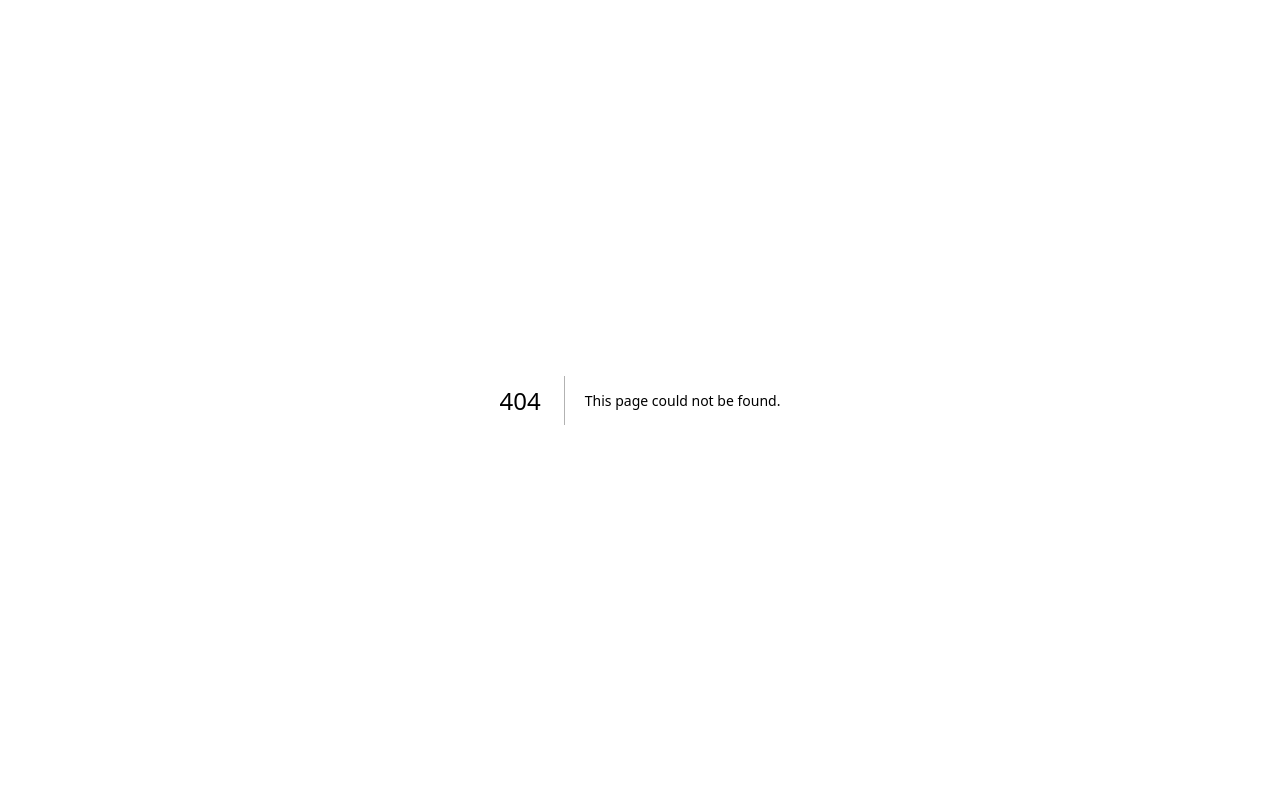
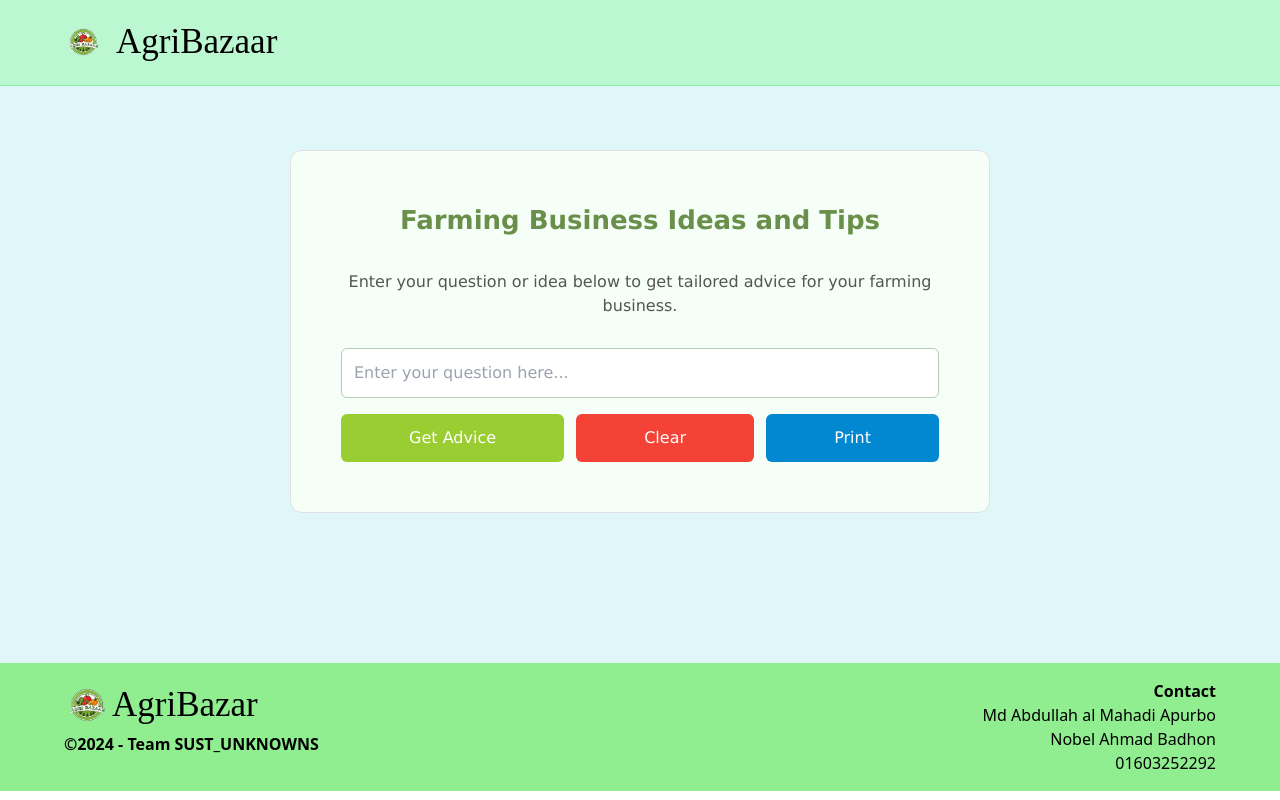
Before and after one commit to md-abdullah-92/copy, a Next.js app: page /chatbot-farmer in a window 1280 px wide. Before the commit this address had no page. Built offline with nearby package versions, Linux system fonts and the light colour scheme.

Commit message:
Changes to be committed: 	modified:   package-lock.json 	modified:   package.json 	modified:   src/components/Chat.tsx 	modified:   src/pages/api/chat.ts 	new file:   src/pages/chatbot-farmer.tsx

```diff
--- a/package.json
+++ b/package.json
@@ -51,7 +51,7 @@
     "next": "^14.2.5",
     "next-connect": "^1.0.0",
     "next-videos": "^1.4.1",
-    "openai": "^4.52.7",
+    "openai": "^4.58.1",
     "p5-export": "^1.0.0",
     "postcss-flexbugs-fixes": "^5.0.2",
     "postcss-preset-env": "^9.6.0",
@@ -62,6 +62,7 @@
     "react-arts": "^0.0.3",
     "react-dom": "^18.3.1",
     "react-dom-confetti": "^0.2.0",
+    "react-media-recorder": "^1.7.1",
     "react-p5": "^1.4.1",
     "react-router-dom": "^6.26.0",
     "react-scroll": "^1.9.0",
--- a/src/components/Chat.tsx
+++ b/src/components/Chat.tsx
@@ -1,57 +1,44 @@
-import React, { useState } from 'react';
+// components/Chat.tsx
 
-interface Message {
-  sender: string;
-  content: string;
-  timestamp: Date;
-}
+import { useState, FormEvent } from 'react';
+import axios from 'axios';
 
-export default function Chat({ buyerName, farmerName }: { buyerName: string; farmerName: string }) {
-  const [messages, setMessages] = useState<Message[]>([]);
-  const [newMessage, setNewMessage] = useState<string>('');
+const Chat = () => {
+  const [message, setMessage] = useState<string>('');
+  const [response, setResponse] = useState<string>('');
+  const [loading, setLoading] = useState<boolean>(false);
 
-  const handleSendMessage = () => {
-    if (newMessage.trim() === '') return;
+  const handleSubmit = async (e: FormEvent) => {
+    e.preventDefault();
+    setLoading(true);
 
-    const message: Message = {
-      sender: 'Buyer', // This could be dynamic depending on the logged-in user
-      content: newMessage,
-      timestamp: new Date(),
-    };
-
-    setMessages([...messages, message]);
-    setNewMessage('');
+    try {
+      const res = await axios.post('/api/chat', { message });
+      setResponse(res.data.choices?.[0]?.message.content || 'No response');
+    } catch (error) {
+      console.error('Error fetching response:', error);
+      setResponse('An error occurred. Please try again.');
+    } finally {
+      setLoading(false);
+    }
   };
 
   return (
-    <div className="max-w-3xl mx-auto bg-white rounded-lg shadow-md p-4 flex flex-col h-[70vh]">
-      <div className="flex-1 overflow-y-auto mb-4">
-        {messages.map((msg, index) => (
-          <div key={index} className={`flex ${msg.sender === 'Buyer' ? 'justify-end' : 'justify-start'}`}>
-            <div className={`p-2 rounded-lg ${msg.sender === 'Buyer' ? 'bg-green-500 text-white' : 'bg-gray-200 text-gray-900'} max-w-xs`}>
-              <p className="text-sm">{msg.content}</p>
-              <span className="text-xs text-gray-400">
-                {msg.timestamp.toLocaleTimeString([], { hour: '2-digit', minute: '2-digit' })}
-              </span>
-            </div>
-          </div>
-        ))}
-      </div>
-      <div className="flex">
+    <div>
+      <form onSubmit={handleSubmit}>
         <input
           type="text"
-          value={newMessage}
-          onChange={(e) => setNewMessage(e.target.value)}
-          placeholder="Type your message..."
-          className="flex-1 border border-gray-300 rounded-l-lg px-4 py-2 focus:outline-none"
+          value={message}
+          onChange={(e) => setMessage(e.target.value)}
+          placeholder="Ask ChatGPT something..."
         />
-        <button
-          onClick={handleSendMessage}
-          className="bg-green-600 text-white px-4 py-2 rounded-r-lg hover:bg-green-700 transition-colors"
-        >
-          Send
+        <button type="submit" disabled={loading}>
+          {loading ? 'Loading...' : 'Send'}
         </button>
-      </div>
+      </form>
+      {response && <p>Response: {response}</p>}
     </div>
   );
-}
+};
+
+export default Chat;
--- a/src/pages/api/chat.ts
+++ b/src/pages/api/chat.ts
@@ -1,34 +1,67 @@
-import { Message } from '../../types';
+// pages/api/openai.ts
 import type { NextApiRequest, NextApiResponse } from 'next';
 
-import axios from 'axios';
-export default async function handler(
-  req: NextApiRequest,
-  res: NextApiResponse<String>
-) {
-  const method = req.method;
-  switch (method) {
-    case 'POST':
-      let { messages,profile } = req.body as {
-        messages: Message[];
-        profile: any;
-      };
-      let initPersonaMessage = {
-        role : 'system',
-        content : `You are talking to a kid name ${profile.name} age ${profile.age} and gender is ${profile.gender}. So please reponse with the user in mind. And explain him/her the concept in a simple way.`,
-      }
-      messages.unshift(initPersonaMessage);
-      const resBody = {
-        messages: messages,
-        model: 'gpt-3.5-turbo',
-      };
-      const botUrl = process.env.BOT_SERVICE_BASEURL+'/api/bot/complete';
-      const axiosRes = await axios.post(botUrl, resBody);
-      const botResponse = axiosRes.data;
-      console.log({ botResponse });
-      return res.status(200).json(botResponse);
-    default:
-      res.status(405).end();
-      break;
+interface OpenAIResponse {
+  choices: {
+    message: {
+      content: string;
+    };
+  }[];
+}
+
+interface ErrorResponse {
+  error: string;
+}
+
+type Data = OpenAIResponse | ErrorResponse;
+
+const handler = async (req: NextApiRequest, res: NextApiResponse<Data>) => {
+  if (req.method !== 'POST') {
+    res.setHeader('Allow', ['POST']);
+    return res.status(405).end(`Method ${req.method} Not Allowed`);
   }
-}
+
+  const { prompt } = req.body;
+
+  if (!prompt) {
+    return res.status(400).json({ error: 'Prompt is required' });
+  }
+
+  //const endpoint = process.env.AZURE_OPENAI_ENDPOINT;
+  const apiKey = '94c9226d60eb4132b443df26a6072ac9';
+
+  if (!apiKey) {
+    return res.status(500).json({ error: 'Azure OpenAI endpoint or API key is not configured' });
+  }
+
+  try {
+    const response = await fetch(`https://agribazaar.openai.azure.com/openai/deployments/gpt-35-turbo/chat/completions?api-version=2023-03-15-preview`, {
+      method: 'POST',
+      headers: {
+        'Content-Type': 'application/json',
+        'api-key': apiKey,
+      },
+      body: JSON.stringify({
+        messages: [
+          {
+            role: 'user',
+            content: prompt,
+          },
+        ],
+
+      }),
+    });
+
+    if (!response.ok) {
+      const errorText = await response.text();
+      throw new Error(`Error: ${response.status} - ${errorText}`);
+    }
+
+    const data: OpenAIResponse = await response.json();
+    res.status(200).json(data);
+  } catch (error: any) {
+    res.status(500).json({ error: error.message });
+  }
+};
+
+export default handler;
--- /dev/null
+++ b/src/pages/chatbot-farmer.tsx
@@ -0,0 +1,157 @@
+// pages/index.tsx
+import { useState, FormEvent } from 'react';
+import Head from 'next/head';
+import Layout from '../components/Layout/Layout';
+
+const GetFarmingAdvice = () => {
+  const [input, setInput] = useState<string>('');
+  const [response, setResponse] = useState<string | null>(null);
+
+  const handleSubmit = async (event: FormEvent<HTMLFormElement>) => {
+    event.preventDefault();
+
+    try {
+      const res = await fetch('/api/chat', {
+        method: 'POST',
+        headers: {
+          'Content-Type': 'application/json',
+        },
+        body: JSON.stringify({ prompt: input }),
+      });
+
+      const data = await res.json();
+
+      if (res.ok) {
+        setResponse(data.choices[0]?.message?.content || 'No response');
+      } else {
+        setResponse(data.error || 'An error occurred');
+      }
+    } catch (error) {
+      setResponse('Failed to fetch response from the server.');
+    }
+  };
+
+  const handleClear = () => {
+    setResponse(null);
+    setInput('');
+  };
+
+  const handlePrint = () => {
+    if (response) {
+      const printWindow = window.open('', '_blank');
+      printWindow?.document.write(`<pre>${response}</pre>`);
+      printWindow?.document.close();
+      printWindow?.print();
+    }
+  };
+
+  return (
+    <>
+      <Head>
+        <title>Farming Business Ideas and Tips</title>
+        <meta name="description" content="Get tailored advice for your farming business." />
+      </Head>
+      <Layout>
+        <div style={{ backgroundColor: '#e0f7fa',paddingBottom :'150px',paddingTop:'150px' }}>
+          <div style={{ padding: '50px', maxWidth: '700px', margin: '0 auto', fontFamily: 'Verdana, sans-serif', color: '#333', backgroundColor: '#f5fff7', borderRadius: '12px', border: '1px solid #e0e0e0' }}>
+            <h1 style={{ textAlign: 'center', fontSize: '26px', fontWeight: 'bold', marginBottom: '30px', color: '#6a8f4a' }}>
+              Farming Business Ideas and Tips
+            </h1>
+            <p style={{ textAlign: 'center', marginBottom: '30px', fontSize: '16px', color: '#555' }}>
+              Enter your question or idea below to get tailored advice for your farming business.
+            </p>
+            <form onSubmit={handleSubmit} style={{ display: 'flex', flexDirection: 'column', gap: '16px' }}>
+              <input
+                type="text"
+                value={input}
+                onChange={(e) => setInput(e.target.value)}
+                placeholder="Enter your question here..."
+                style={{
+                  padding: '12px',
+                  fontSize: '16px',
+                  borderRadius: '6px',
+                  border: '1px solid #b5cbb7',
+                  outline: 'none',
+                }}
+              />
+              <div style={{ display: 'flex', gap: '12px' }}>
+                <button
+                  type="submit"
+                  style={{
+                    padding: '12px',
+                    fontSize: '16px',
+                    borderRadius: '6px',
+                    border: 'none',
+                    backgroundColor: '#9acd32',
+                    color: '#fff',
+                    cursor: 'pointer',
+                    transition: 'background-color 0.3s',
+                    flexGrow: 1,
+                  }}
+                  onMouseOver={(e) => (e.currentTarget.style.backgroundColor = '#82b900')}
+                  onMouseOut={(e) => (e.currentTarget.style.backgroundColor = '#9acd32')}
+                >
+                  Get Advice
+                </button>
+                <button
+                  type="button"
+                  onClick={handleClear}
+                  style={{
+                    padding: '12px',
+                    fontSize: '16px',
+                    borderRadius: '6px',
+                    border: 'none',
+                    backgroundColor: '#f44336',
+                    color: '#fff',
+                    cursor: 'pointer',
+                    transition: 'background-color 0.3s',
+                    flexGrow: 1,
+                  }}
+                  onMouseOver={(e) => (e.currentTarget.style.backgroundColor = '#c62828')}
+                  onMouseOut={(e) => (e.currentTarget.style.backgroundColor = '#f44336')}
+                >
+                  Clear
+                </button>
+                <button
+                  type="button"
+                  onClick={handlePrint}
+                  style={{
+                    padding: '12px',
+                    fontSize: '16px',
+                    borderRadius: '6px',
+                    border: 'none',
+                    backgroundColor: '#0288d1',
+                    color: '#fff',
+                    cursor: 'pointer',
+                    transition: 'background-color 0.3s',
+                    flexGrow: 1,
+                  }}
+                  onMouseOver={(e) => (e.currentTarget.style.backgroundColor = '#0277bd')}
+                  onMouseOut={(e) => (e.currentTarget.style.backgroundColor = '#0288d1')}
+                >
+                  Print
+                </button>
+              </div>
+            </form>
+            {response && (
+              <p
+                style={{
+                  marginTop: '30px',
+                  padding: '12px',
+                  backgroundColor: '#e8f5e9',
+                  borderRadius: '6px',
+                  border: '1px solid #c8e6c9',
+                  fontSize: '15px',
+                }}
+              >
+                <strong>Response:</strong> {response}
+              </p>
+            )}
+          </div>
+        </div>
+      </Layout>
+    </>
+  );
+};
+
+export default GetFarmingAdvice;
```
Also changed, not shown: 1 other file (tests, documents, lock files or other folders).
